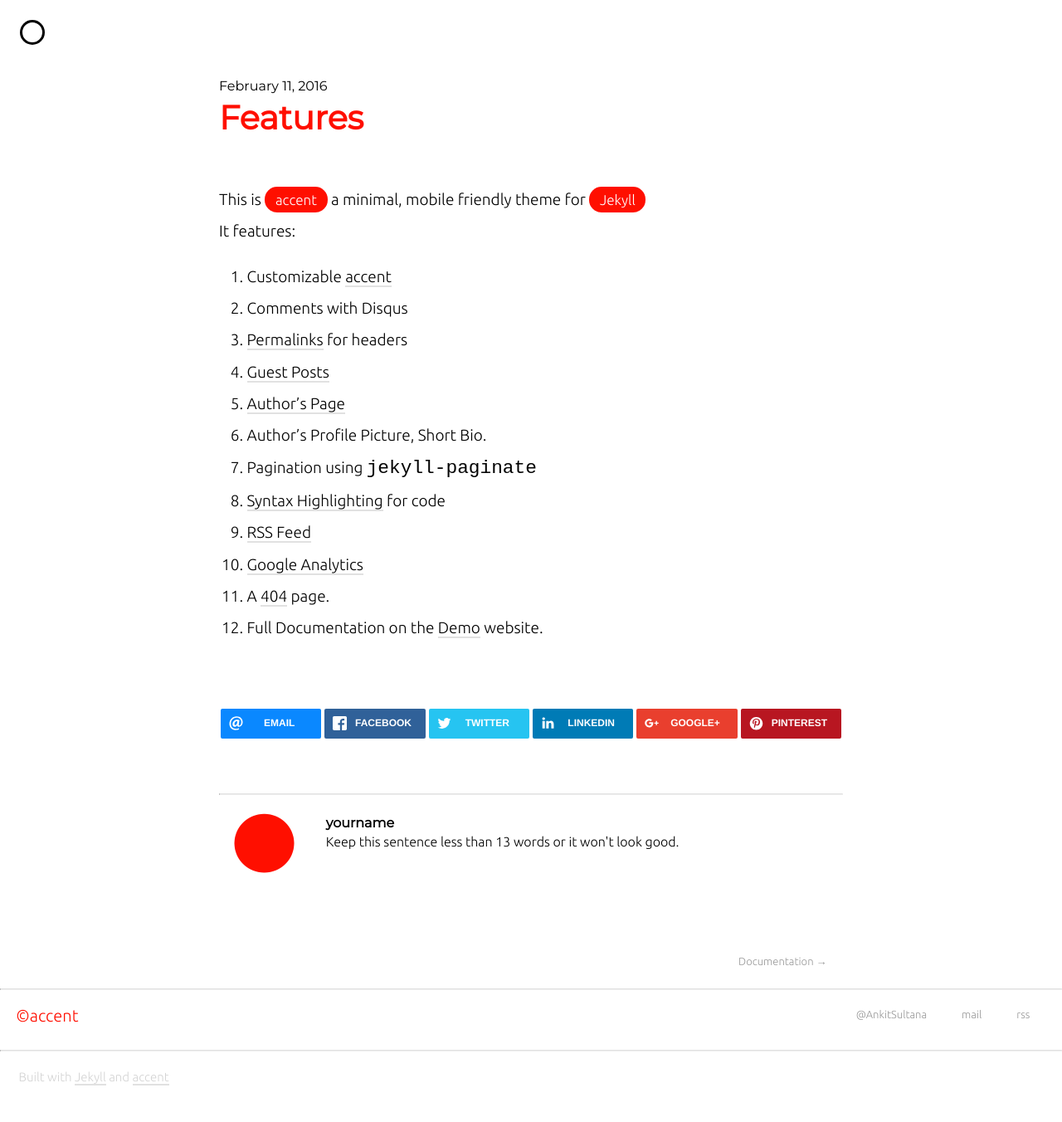
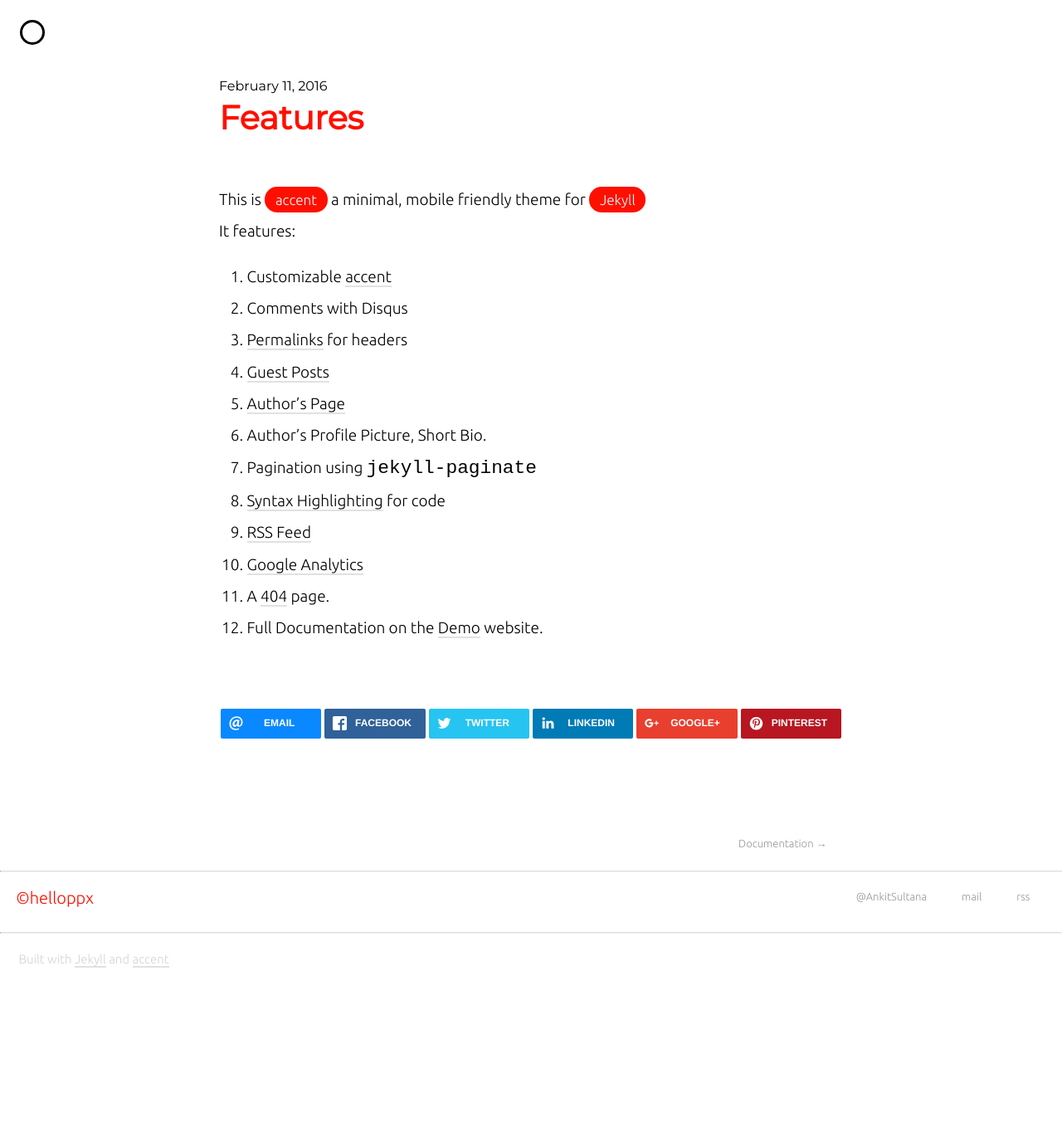
Before and after one commit to helloppx/helloppx.github.io, a Jekyll site: the page built from _posts/2016-02-11-features.markdown, in a window 1280 px wide. Shown: the whole page at 83% size. Built offline with Jekyll 4.4.1, drawn with Linux system fonts in a browser that asks for light colours; nearby versions of some CDN libraries; comment, search, counter and statistics services are not loaded; after the commit the page ends 1210 px from its top, so only the background shows below that.

Commit message:
update desc

```diff
--- a/_config.yml
+++ b/_config.yml
@@ -1,22 +1,22 @@
 # User Settings | Edit there as per required
 
-title: accent
-url: "http://ankitsultana.me"
-baseurl: "http://helloppx.github.io/"
+title: record
+url: "http://helloppx.github.io"
+baseurl: "http://helloppx.github.io"
 
 # This will show up at the top of index page
 site_heading: >
     foo <span class="faded">'s blog</span>
 
-email: your@email.com
-author: yourname
+email: helloppx@gmail.com
+author: helloppx
 # This description will show up in google search results
 # (for index page) etc.
 description: >
-    accent is, as Trump would put it, the best
+    record now
 
 # This will what will show against &copy; in the footer
-copyright: accent
+copyright: helloppx
 # Toggle your short bio, which will displayed on your index page
 # Just toggle it and run jekyll again to see
 intro: false         # Tip: Remove the span from site_heading if intro is set to true
@@ -41,7 +41,7 @@
 about_stub: >
     Keep this sentence less than 13 words or it won't look good.
 
-about_footer: true
+about_footer: false
 
 twitter_username: AnkitSultana
 github_username: yourgithub
```
